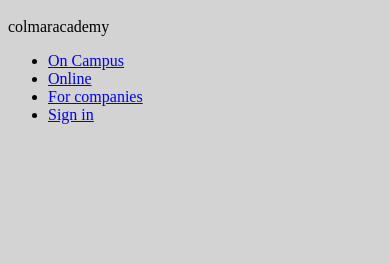
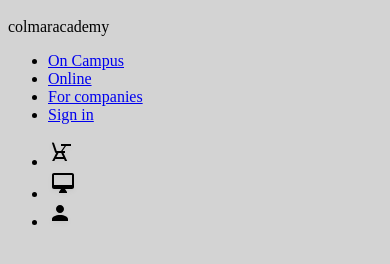
Before and after one commit to antl3645/capstone_school, a plain HTML site: page index.html in a window 390 px wide. Shown: the part 42-306 px from the top of the page. Drawn offline with Linux system fonts and the light colour scheme.

Commit message:
mobile menu

```diff
--- a/index.html
+++ b/index.html
@@ -21,6 +21,13 @@
                 <li><a href="#">Sign in</a></li>
             </ul>
         </nav>
+        <nav>
+            <ul>
+                <li><a href="#"><img src="resources/images/ic-on-campus.svg" alt="on campus icon"></a></li>
+                <li><a href="#"><img src="resources/images/ic-online.svg" alt="online"></a></li>
+                <li><a href="#"><img src="resources/images/ic-login.svg" alt="sign in"></a></li>
+            </ul>
+        </nav>
     </header>
     <div>
 
```
